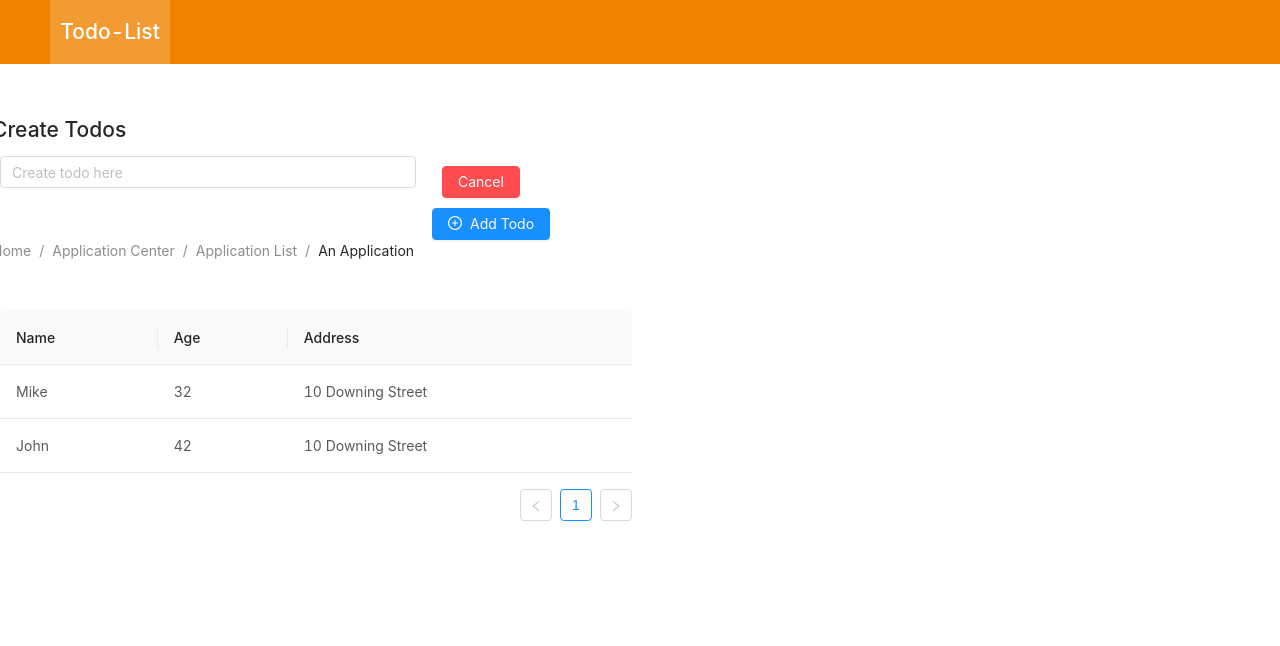
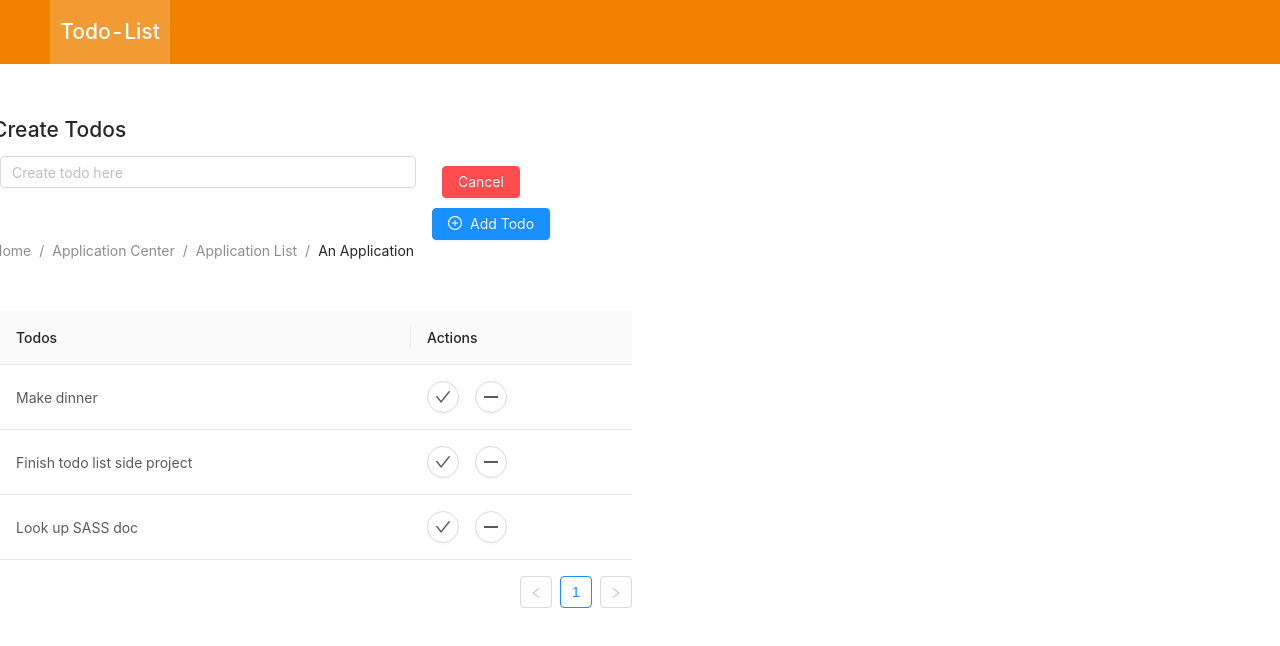
Before and after one commit to mpragnarok/todo-list-redux-next, a Next.js app: page / in a window 1280 px wide. Shown: the top 646 px of the page. Built offline with nearby package versions, Linux system fonts and the light colour scheme.

Commit message:
Finish TodoTable layout

```diff
--- a/components/TodoTable.js
+++ b/components/TodoTable.js
@@ -1,45 +1,46 @@
-import { Breadcrumb, Table, Row, Col } from "antd";
+import { Breadcrumb, Table, Row, Col, Button } from "antd";
+import { CheckOutlined, MinusOutlined } from "@ant-design/icons";
+const { Column, ColumnGroup } = Table;
 import React from "react";
 import "../static/sass/TodoTable.scss";
 class TodoTable extends React.Component {
   render() {
-    const dataSource = [
+    const data = [
       {
         key: "1",
-        name: "Mike",
-        age: 32,
-        address: "10 Downing Street"
+        todos: "Make dinner"
       },
       {
         key: "2",
-        name: "John",
-        age: 42,
-        address: "10 Downing Street"
+        todos: "Finish todo list side project"
+      },
+      {
+        key: "2",
+        todos: "Look up SASS doc"
       }
     ];
 
-    const columns = [
-      {
-        title: "Name",
-        dataIndex: "name",
-        key: "name"
-      },
-      {
-        title: "Age",
-        dataIndex: "age",
-        key: "age"
-      },
-      {
-        title: "Address",
-        dataIndex: "address",
-        key: "address"
-      }
-    ];
     return (
       <div className="todo-table">
         <Row gutter={[16, 16]} justify="center" align="middle">
           <Col span={12}>
-            <Table dataSource={dataSource} columns={columns} />
+            <Table dataSource={data}>
+              <Column title="Todos" dataIndex="todos" key="todos" />
+              <Column
+                title="Actions"
+                key="action"
+                render={() => (
+                  <span>
+                    <Button
+                      shape="circle"
+                      icon={<CheckOutlined />}
+                      className="action-button"
+                    />
+                    <Button shape="circle" icon={<MinusOutlined />} />
+                  </span>
+                )}
+              />
+            </Table>
           </Col>
         </Row>
       </div>
--- a/static/sass/TodoTable.scss
+++ b/static/sass/TodoTable.scss
@@ -1,3 +1,6 @@
 .todo-table {
   margin-top: 50px;
 }
+.action-button {
+  margin-right: 16px;
+}
```
